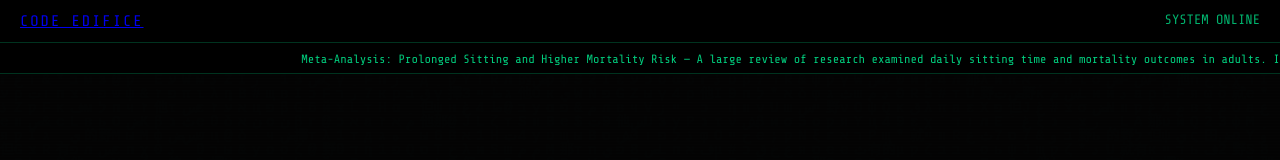
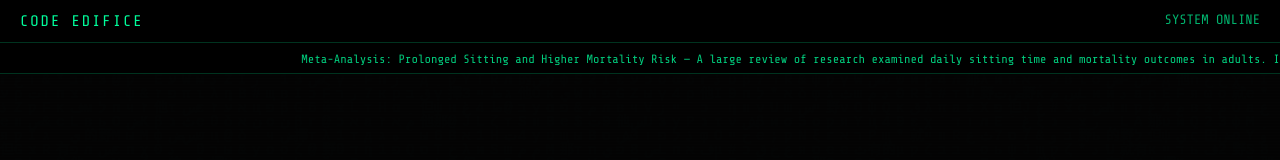
Before and after one commit to ty-leark/Code-Edifice, a plain HTML site: page index.html in a window 1280 px wide. Shown: the top 160 px of the page. Drawn offline with nearby package versions, Linux system fonts and the light colour scheme.

Commit message:
Update styles.css

```diff
--- a/styles.css
+++ b/styles.css
@@ -45,6 +45,11 @@ body.resizing * {
 
 .logo {
     letter-spacing: 2px;
+}
+
+.logo a {
+    text-decoration: none;
+    color: var(--green);
 }
 
 .nav-status {
```
